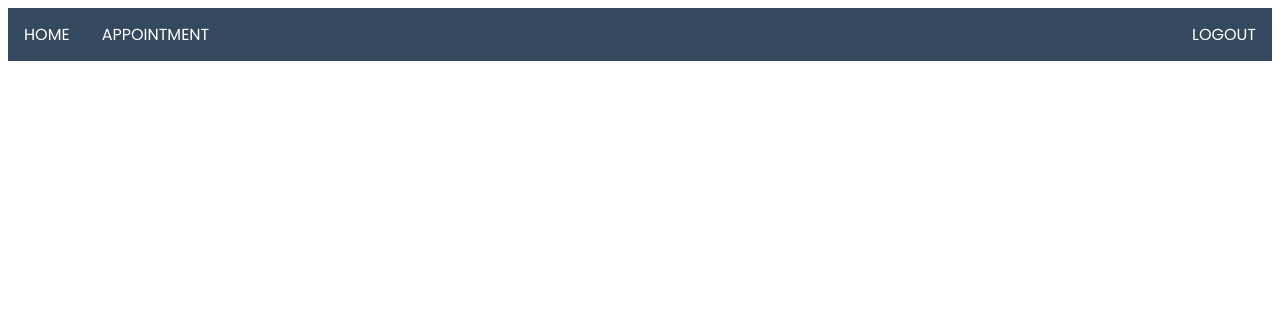
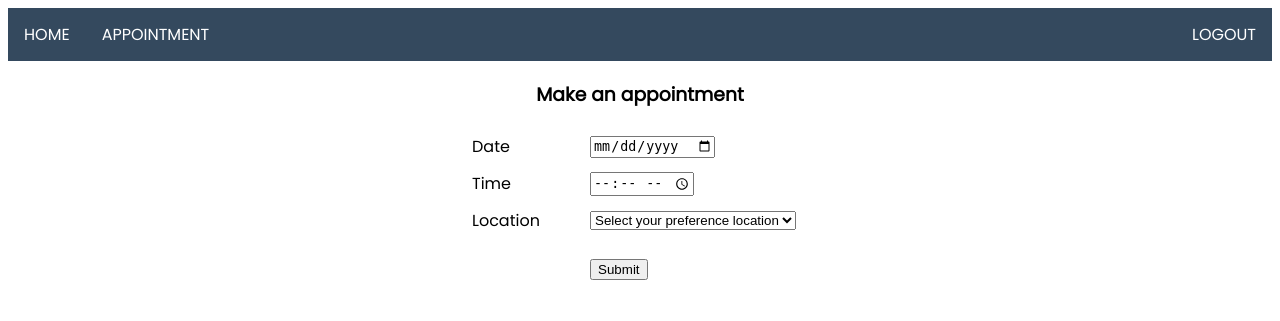
Before and after one commit to 217013462/security-cw, a PHP site: page /appointment.php in a window 1280 px wide. Shown: the top 321 px of the page. Run offline with PHP 8.4, Linux system fonts and the light colour scheme; the visitor is signed in with stand-in values (Sample User, id 1).

Commit message:
set up appointment form

```diff
--- a/appointment.php
+++ b/appointment.php
@@ -1,6 +1,66 @@
 <?php
     include_once 'header.php'
 ?>
+
+<?php
+    if(!isset($_SESSION['user_name_e'])) {
+        header("location: ../cw/login.php");
+        exit();
+    }
+?>
+
+<h3>Make an appointment</h3>
+<form action="includes/appointment-inc.php" method="post" id="appt">
+    <table width="350" border="0" cellpadding="5">
+        <tr>
+            <td width="100">Date</td>
+            <td width="200"><label for="appt_date"></label>
+                <input type="date" name="appt_date" id="appt_date" size="40" required />
+            </td>
+        </tr>
+
+        <tr>
+            <td width="100">Time</td>
+            <td width="200"><label for="appt_time"></label>
+                <input type="time" name="appt_time" id="appt_time" size="40" required />
+            </td>
+        </tr>
+
+        <tr>
+            <td width="100">Location</td>
+            <td width="200"><label for="appt_location"></label>
+                <select name="appt_location" id="appt_location" required>
+                    <option value="" disabled selected>Select your preference location</option>
+                    <optgroup label="Hong Kong Island">
+                        <option value="Wan Chai">Wan Chai</option>
+                    </optgroup>
+                    <optgroup label="Kowloon">
+                        <option value="Kwun Tong">Kwun Tong</option>
+                        <option value="Mong Kok">Mong Kok</option>
+                    </optgroup>
+                    <optgroup label="New Territories">
+                        <option value="Tsuen Wan">Tsuen Wan</option>
+                        <option value="Sha Tin">Sha Tin</option>
+                        <option value="Sheung Shui">Sheung Shui</option>
+                        <option value="Tuen Mun">Tuen Mun</option>
+                        <option value="Yuen Long">Yuen Long</option>
+                        <option value="Tseung Kwan O">Tseung Kwan O</option>
+                    </optgroup>
+                </select>
+            </td>
+        </tr>
+
+        <tr>
+            <td></td>
+            <td></td>
+        </tr>
+
+        <tr>
+            <td>&nbsp;</td>
+            <td><input name="submit" type="submit" value="Submit"></td>
+        </tr>
+    </table>
+</form>
 
 
 <?php
--- a/login.php
+++ b/login.php
@@ -8,7 +8,7 @@
         <tr>
             <td width="200">E-mail Address</td>
             <td width="300"><label for="user_email"></label>
-                <input type="text" name="user_email" id="user_email" size="40" required/>
+                <input type="email" name="user_email" id="user_email" size="40" required/>
             </td>
         </tr>
 
```
Also changed, not shown: includes/function-inc.php (+30 -5 lines), includes/appointment-inc.php (added).
